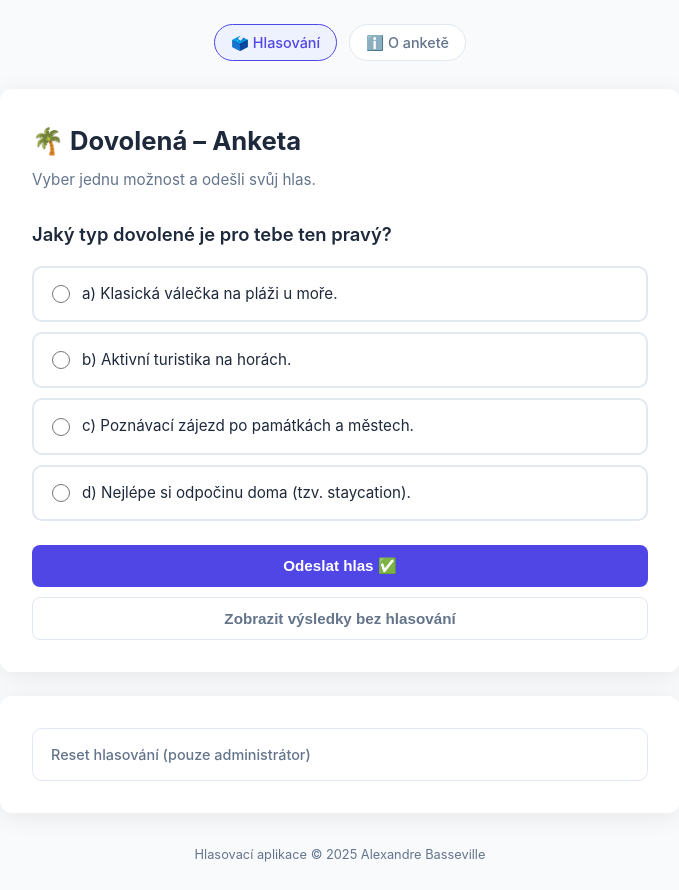
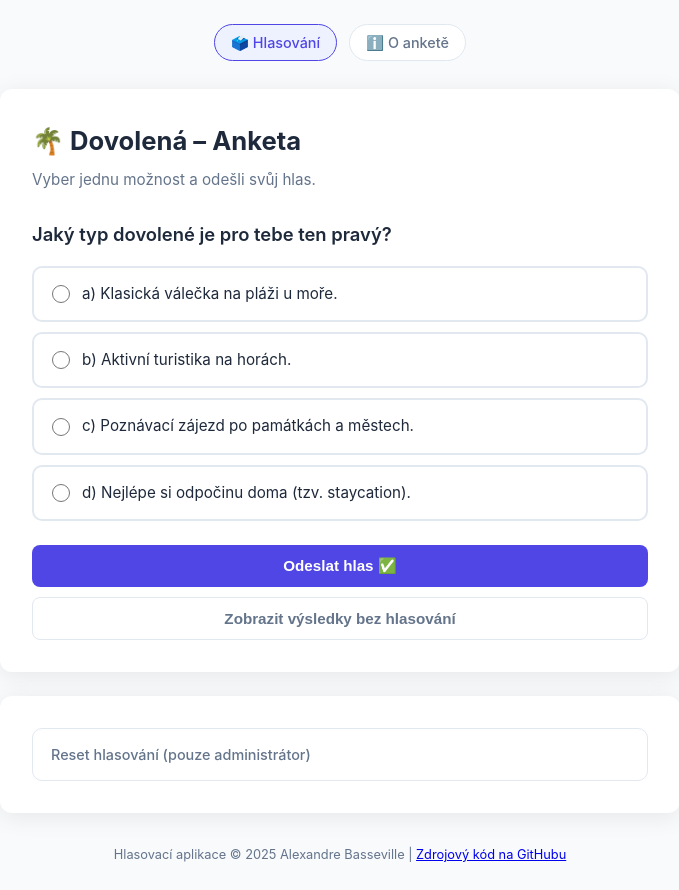
Before and after one commit to Reavenous/anketa-dovolena, a website: page public/index.html in a window 1280 px wide. Shown: the whole page, without its empty margins (300-979 px from the left). Drawn offline with Linux system fonts and the light colour scheme.

Commit message:
dokumentace a odkaz na github přímo na stránce

```diff
--- a/public/index.html
+++ b/public/index.html
@@ -86,9 +86,9 @@
       </details>
     </div>
 
-    <footer>
-      Hlasovací aplikace &copy; 2025 Alexandre Basseville
-    </footer>
+  <footer>
+    Hlasovací aplikace &copy; 2025 Alexandre Basseville | <a href="https://github.com/Reavenous/anketa-dovolena" target="_blank">Zdrojový kód na GitHubu</a>
+  </footer>
 
   </div>
 
```
Also changed, not shown: README.md.
